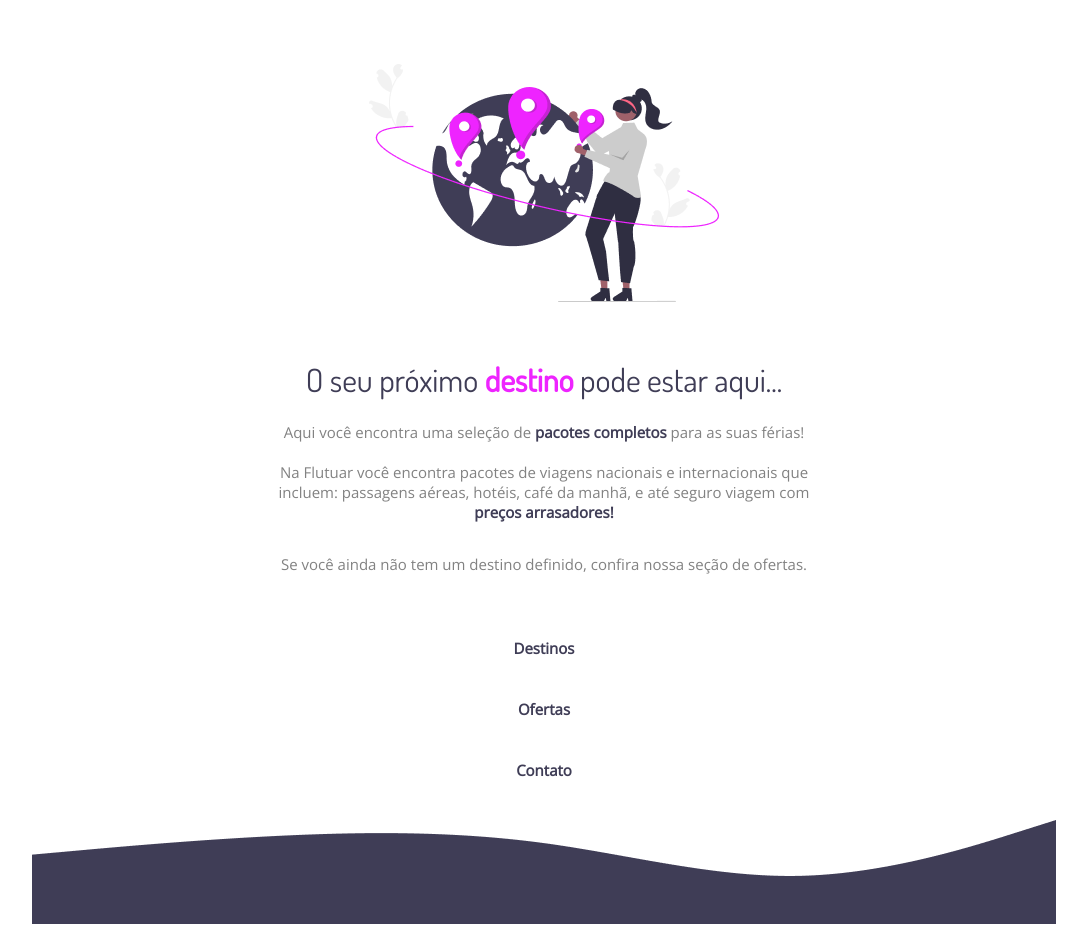
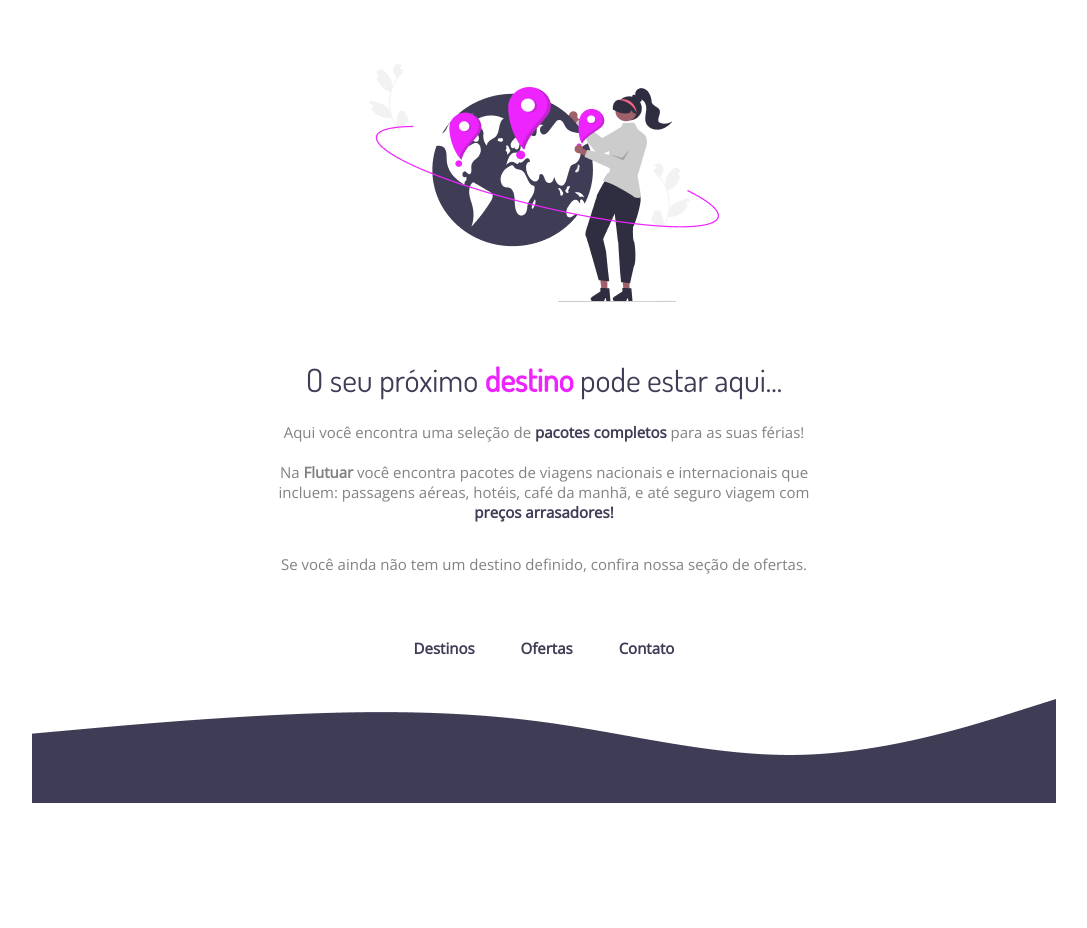
Before and after one commit to bpinheiro8/proj01Extra-Explorer, a plain HTML site: page index.html in a window 1280 px wide. Shown: the whole page, without its empty margins (96-1183 px from the left). After the commit the page ends 803 px from the top, so only its background shows below. Drawn offline with nearby package versions, Linux system fonts and the light colour scheme.

Commit message:
finish index and style, create favicon

```diff
--- a/index.html
+++ b/index.html
@@ -6,6 +6,7 @@
     <meta charset="UTF-8" />
     <meta name="viewport" content="width=device-width, initial-scale=1.0" />
     <title>Flutuar.com</title>
+    <link rel="shortcut icon" href="./assets/favicon.svg" type="image" />
     <link rel="stylesheet" href="style.css" />
     <link href="https://fonts.googleapis.com/css2?family=Dosis&family=Open+Sans&display=swap" rel="stylesheet" />
   </head>
@@ -17,8 +18,8 @@
         Aqui você encontra uma seleção de <strong>pacotes completos</strong> para as suas férias!
         <br />
         <br />
-        Na Flutuar você encontra pacotes de viagens nacionais e internacionais que incluem: passagens aéreas, hotéis, café da manhã, e até seguro
-        viagem com <strong>preços arrasadores!</strong>
+        Na <strong id="logo">Flutuar</strong> você encontra pacotes de viagens nacionais e internacionais que incluem: passagens aéreas, hotéis, café
+        da manhã, e até seguro viagem com <strong>preços arrasadores!</strong>
       </p>
       <p>Se você ainda não tem um destino definido, confira nossa seção de ofertas.</p>
     </div>
--- a/style.css
+++ b/style.css
@@ -42,6 +42,10 @@ strong {
   color: #3f3d56;
 }
 
+#logo {
+  color: #828282;
+}
+
 footer {
   margin: auto;
   text-align: center;
@@ -53,7 +57,13 @@ a {
   font-family: "Open Sans", sans-serif;
   font-size: 15px;
   font-weight: bold;
-  display: flex;
-  margin-bottom: 40.83px;
-  justify-content: center;
 }
+
+a + a {
+  margin-left: 42px;
+}
+
+#wave {
+  display: block;
+  margin: 40.83px auto 0;
+}
```
Also changed, not shown: assets/favicon.svg (added).
